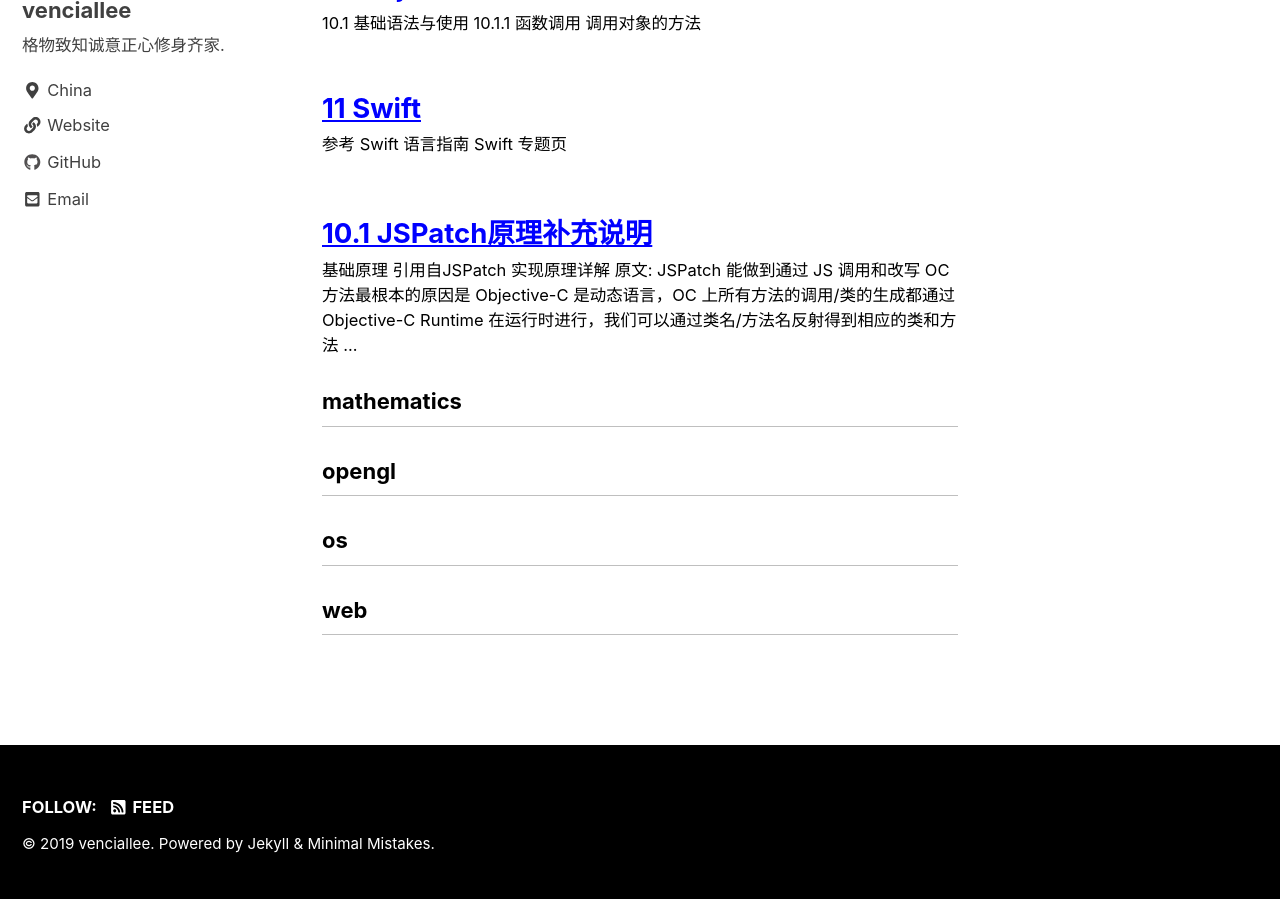
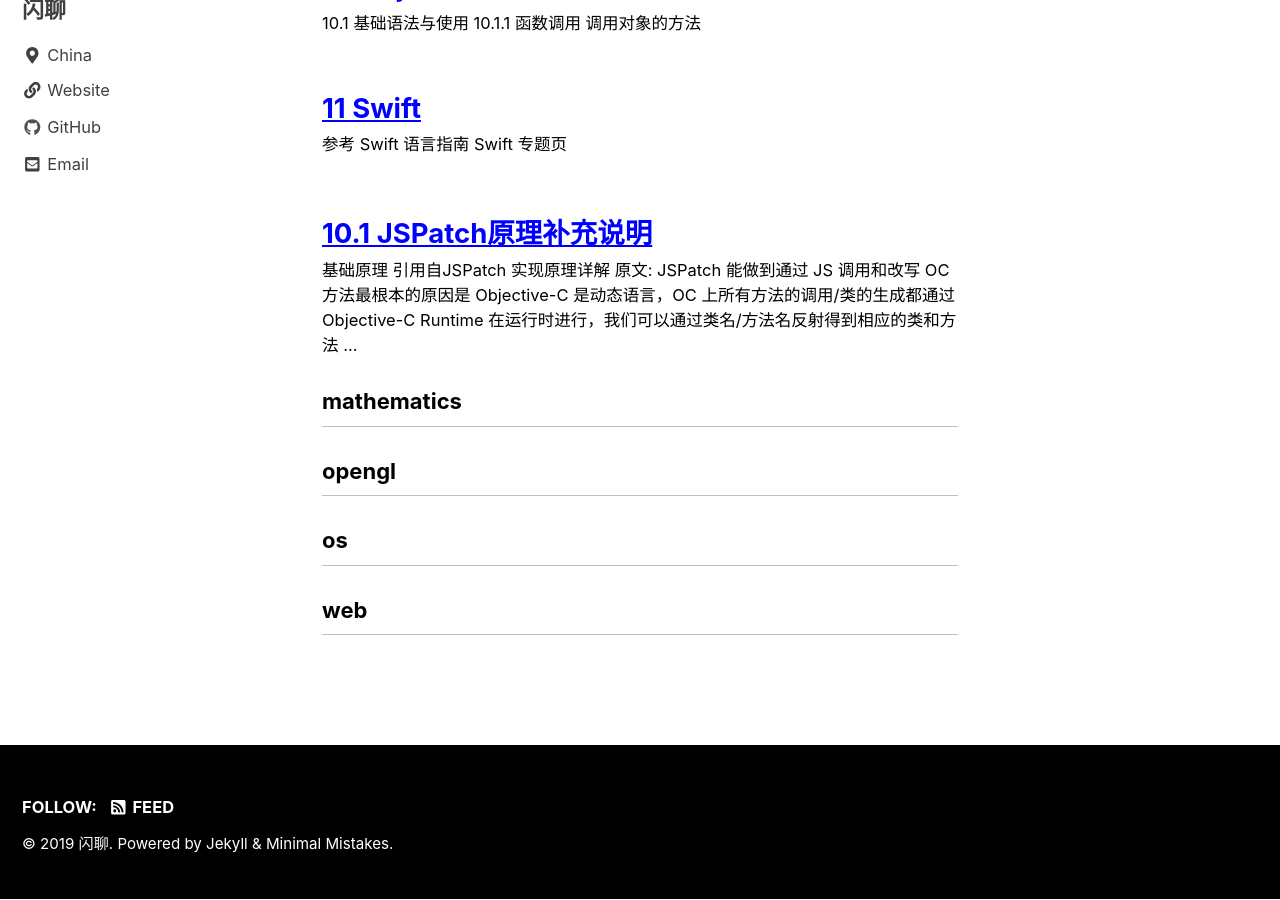
Before and after one commit to shanliao/shanliao.vip, a Jekyll site: the page built from index.html, in a window 1280 px wide and 900 px high, scrolled down 508 px. Built offline with Jekyll 4.4.1, drawn with Linux system fonts in a browser that asks for light colours; cached includes are drawn as plain includes; nearby versions of some CDN libraries; the list of posts is cut into pages by our own code.

Commit message:
更新内容

```diff
--- a/_config.yml
+++ b/_config.yml
@@ -16,10 +16,10 @@ minimal_mistakes_skin    : "contrast" # "air", "aqua", "contrast", "dark", "dirt
 
 # Site Settings
 locale                   : "en-US"
-title                    : "所写即所得"
+title                    : "闪聊Android"
 title_separator          : "-"
-name                     : "venciallee"
-description              : "格物致知诚意正心修身齐家."
+name                     : "闪聊"
+description              : ""
 url                      : # the base hostname & protocol for your site e.g. "https://mmistakes.github.io"
 baseurl                  : # the subpath of your site, e.g. "/blog"
 repository               : # GitHub username/repo-name e.g. "mmistakes/minimal-mistakes"
@@ -101,15 +101,15 @@ analytics:
 
 # Site Author
 author:
-  name             : "venciallee"
+  name             : "闪聊"
   avatar           : "/assets/images/avatar.jpeg" # path of avatar image, e.g. "/assets/images/bio-photo.jpg"
-  bio              : "格物致知诚意正心修身齐家."
+  bio              : ""
   location         : "China"
-  email            : "venciallee@gmail.com"
+  email            : "shanliao.vip@gmail.com"
   links:
     - label: "Website"
       icon: "fas fa-fw fa-link"
-      url: "http://vencial.com"
+      url: "http://shanliao.vip"
     - label: "Twitter"
       icon: "fab fa-fw fa-twitter-square"
       # url: "https://twitter.com/"
@@ -118,7 +118,7 @@ author:
       # url: "https://facebook.com/"
     - label: "GitHub"
       icon: "fab fa-fw fa-github"
-      url: "https://github.com/venciallee"
+      url: "http://shanliao.vip"
     - label: "Instagram"
       icon: "fab fa-fw fa-instagram"
       # url: "https://instagram.com/"
```
